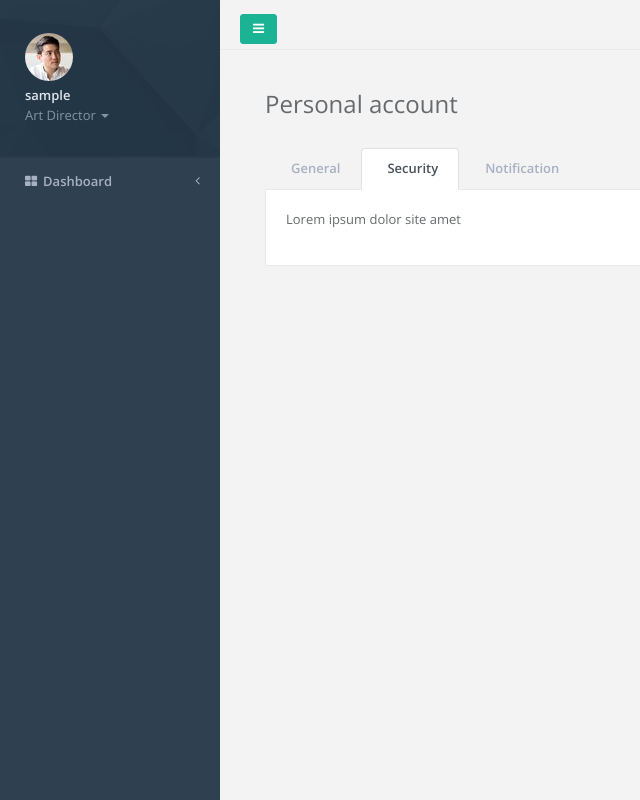
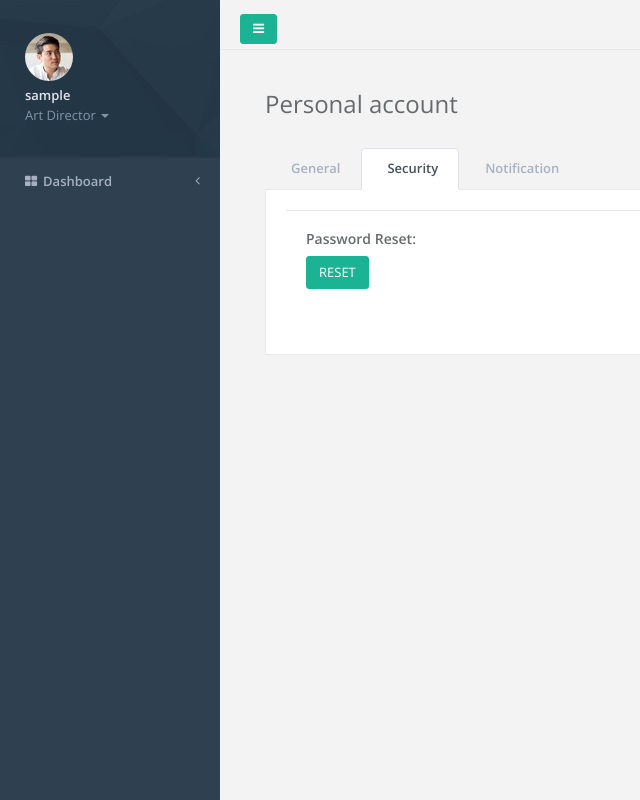
Before and after one commit to weilixu/wbcusa, a Django app: page /accounts/profile/ in a window 1280 px wide, after a click on "Security". Shown: the whole page, without its empty margins (0-640 px from the left). Run offline with Django 3.2, Linux system fonts and the light colour scheme; the visitor is signed in with stand-in values (Sample User, id 1); data comes from the database, SQL or seed files in the repository; some libraries are stand-ins or nearby versions.

Commit message:
complete seurity
Security settings.

```diff
--- a/wbcplatform/templates/users/profile_settings.html
+++ b/wbcplatform/templates/users/profile_settings.html
@@ -200,12 +200,25 @@ display:block
                     </div>
                     <div role="tabpanel" id="tab-security" class="tab-pane">
                         <div class="panel-body">
-                            <p>Lorem ipsum dolor site amet</p>
+                            <div class="row">
+                                <div class="col-12 col-xl-8">
+                                    <div class="ibox">
+                                        <div class="ibox-content">
+                                            <div id="password-reset">
+                                                <h4>Password Reset: </h4>
+                                                <a href="{% url 'password_reset'%}" >
+                                                    <button type="button" class="btn btn-primary">RESET</button>
+                                                </a>
+                                            </div>
+                                        </div>
+                                    </div>
+                                </div>
+                            </div>
                         </div>
                     </div>
                     <div role="tabpanel" id="tab-notification" class="tab-pane">
                         <div class="panel-body">
-                            <p>Lorem ipsum dolor site amet</p>
+                            <p>Notification is coming</p>
                         </div>
                     </div>
                 </div>
```
